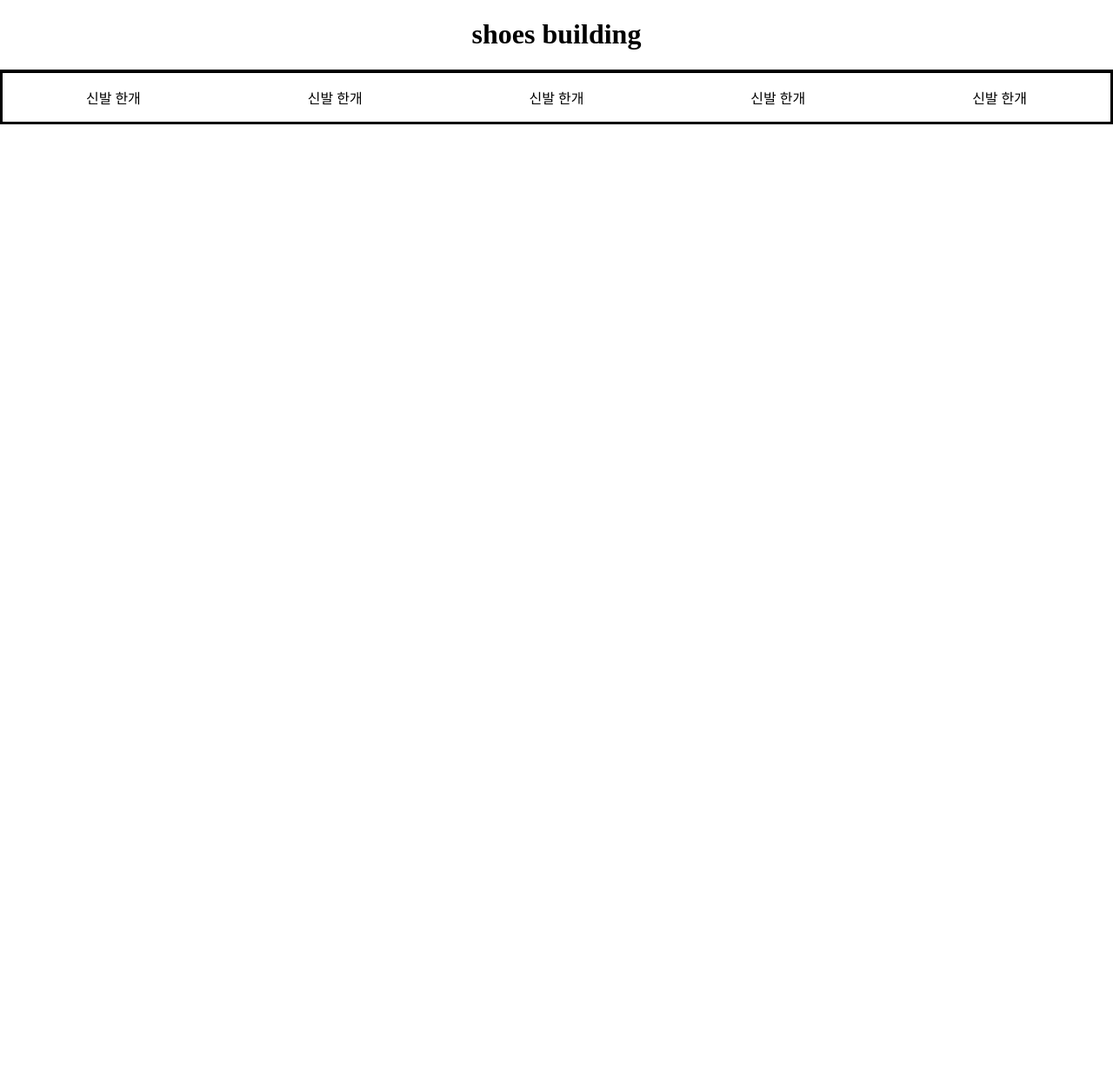
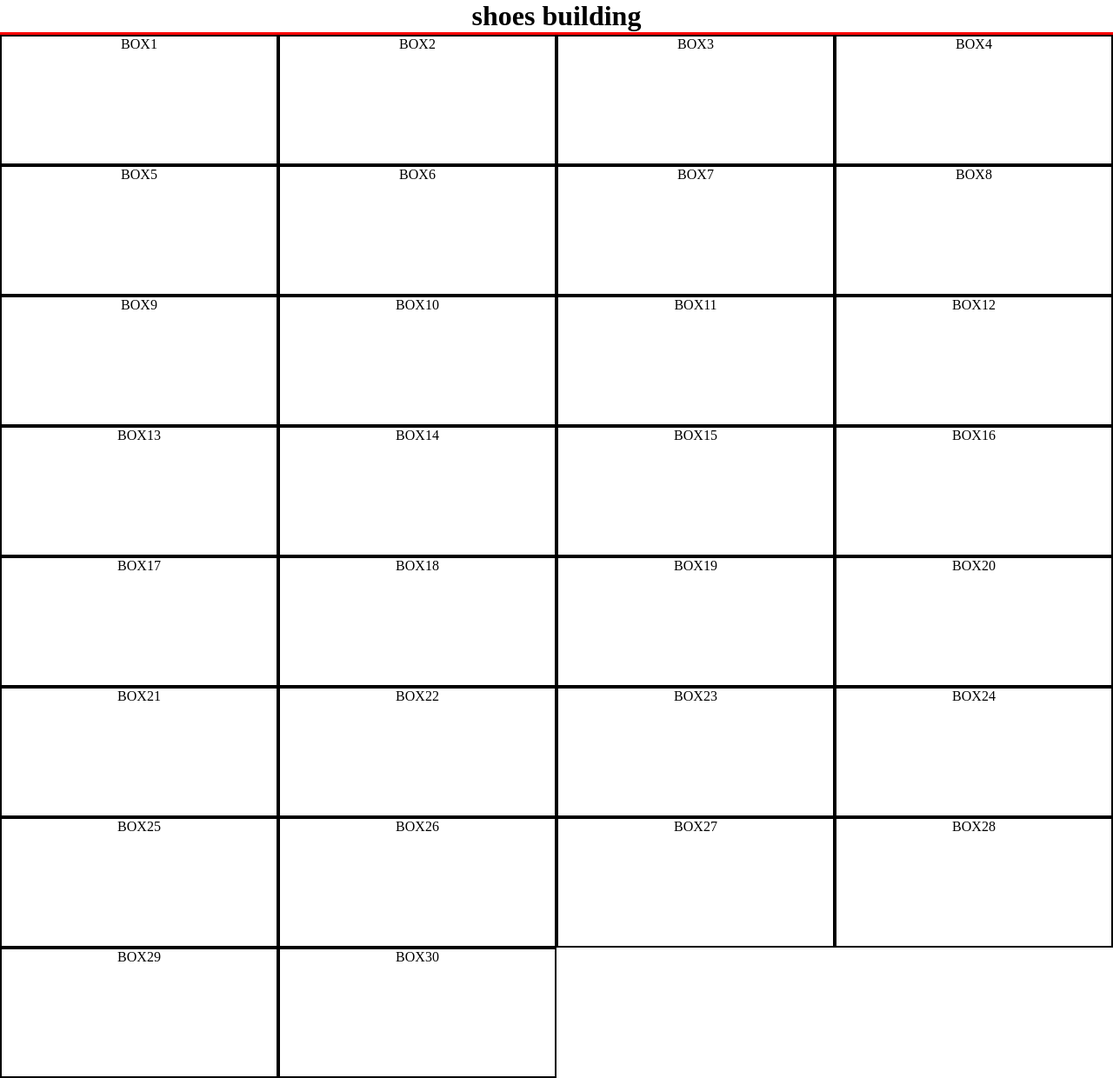
Before and after one commit to ksemin99/web1, a plain HTML site: page practice.html in a window 1280 px wide. Shown: the whole page at 87% size. Before the commit the page ends 800 px from the top, so only its background shows below. Drawn offline with Linux system fonts and the light colour scheme.

Commit message:
Update practice.html

```diff
--- a/practice.html
+++ b/practice.html
@@ -2,11 +2,13 @@
 <html>
     <head>
         <title>웹페이지의 연습</title>
-        <meta charset="utf-8">
+        <meta charset="utf-8" name = "viewpoint" content="width=device-width,
+        initial-scale=1.0">
         <style>
             #title{
                 text-align: center;
-                border-bottom: black solid 1px;
+                border-bottom: red solid 3px;
+                margin: 0;
             }
             body{
                 margin: 0;
@@ -15,31 +17,64 @@
                 color: black;
                 text-decoration: none;
             }
-            #image{
+            p {
                 text-align: center;
                 display: grid;
-                border: solid black 3px;
-                grid-template-columns: 1fr 1fr 1fr 1fr 1fr;
-                box-sizing: border-box;
+                border: solid black 3px;;
+            }
+            div{
+                float: left;
+                border: 2px solid black;
+                width: 316px; height: 146px;
+                text-align: center;
+                /* 가로 192 10 240 8 320 6 */
+                /* 세로 175 5 150 6 105 7 */
             }
 
         </style>
     </head>
 
     <body>
-        <div id = "title">
-            <h1>
-                <a href="file:///tmp/guest-iilrgl/Desktop/practice.html">
+            <h1 id = "title">
+                <a href="file:///tmp/guest-iilrgl/Desktop/practice.html" >
                 shoes building
                 </a>
             </h1>
-        </div>
-        <div id = "image">
-            <p>신발 한개</p>
-            <p>신발 한개</p>
-            <p>신발 한개</p>
-            <p>신발 한개</p>
-            <p>신발 한개</p>
-        </div>
+
+            <div class="box1">BOX1</div>
+            <div class="box2">BOX2</div>
+            <div class="box3">BOX3</div>
+            <div class="box4">BOX4</div>
+            <div class="box5">BOX5</div>
+            <div class="box6">BOX6</div>
+
+            <div class="box7">BOX7</div>
+            <div class="box8">BOX8</div>
+            <div class="box9">BOX9</div>
+            <div class="box10">BOX10</div>
+            <div class="box11">BOX11</div>
+            <div class="box12">BOX12</div>
+
+            <div class="box13">BOX13</div>
+            <div class="box14">BOX14</div>
+            <div class="box15">BOX15</div>
+            <div class="box16">BOX16</div>
+            <div class="box17">BOX17</div>
+            <div class="box18">BOX18</div>
+
+            <div class="box19">BOX19</div>
+            <div class="box20">BOX20</div>
+            <div class="box21">BOX21</div>
+            <div class="box22">BOX22</div>
+            <div class="box23">BOX23</div>
+            <div class="box24">BOX24</div>
+
+            <div class="box25">BOX25</div>
+            <div class="box26">BOX26</div>
+            <div class="box27">BOX27</div>
+            <div class="box28">BOX28</div>
+            <div class="box29">BOX29</div>
+            <div class="box30">BOX30</div>
+
     </body>
 </html>
```
